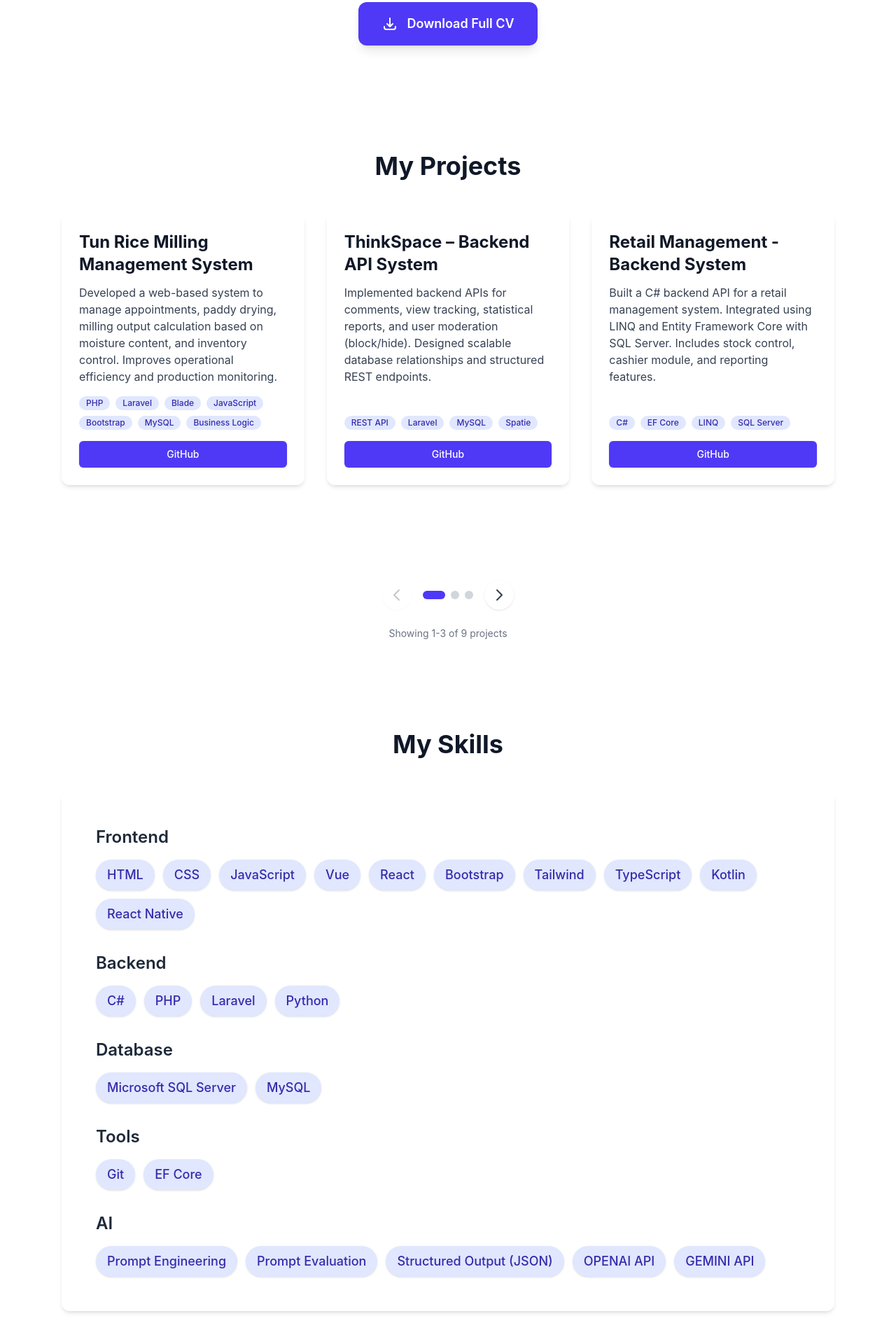
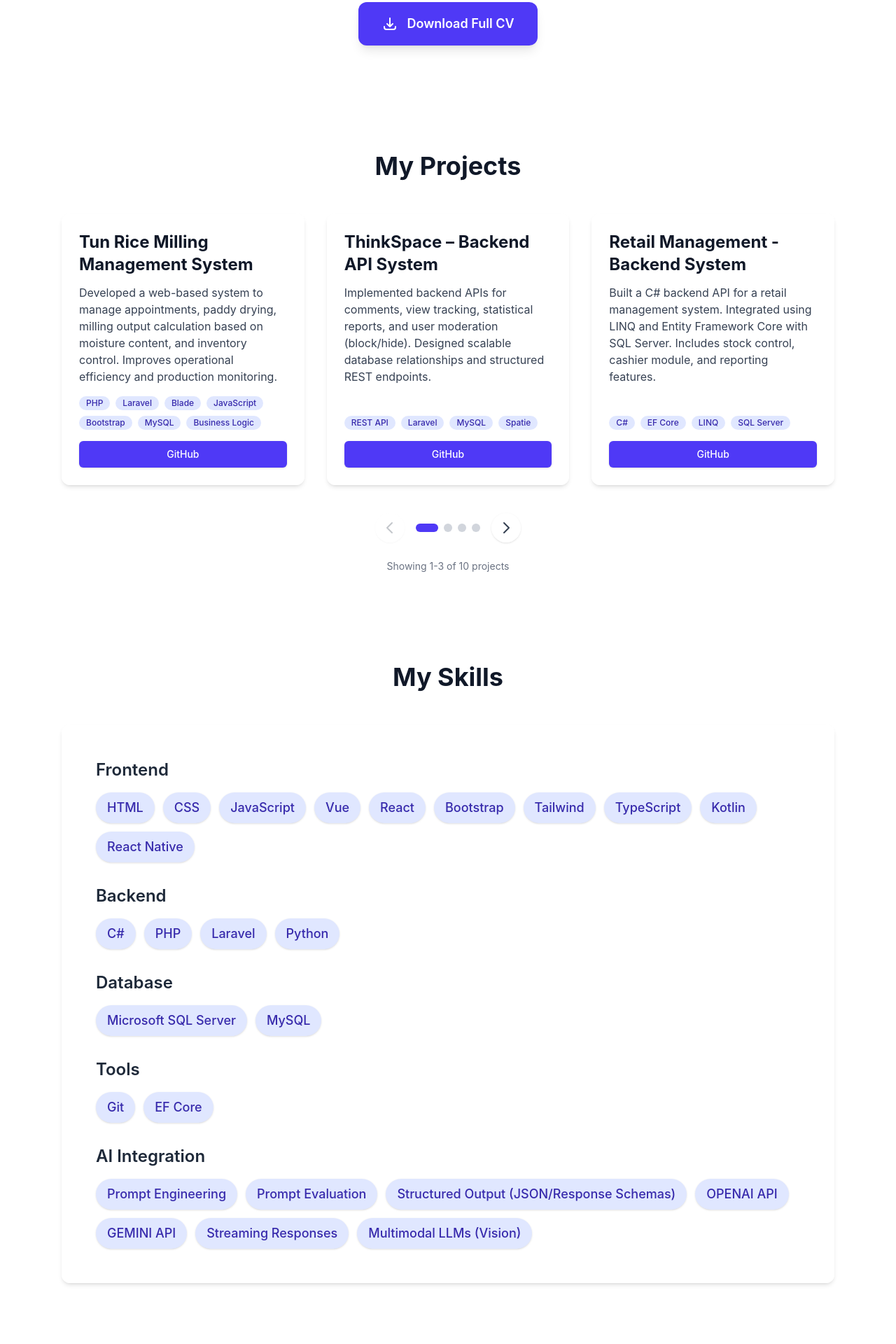
Before and after one commit to PyaePhyo-Win/ppwin-portfolio, a Vue app: page / in a window 1280 px wide. Shown: the part 1700-3620 px from the top of the page at 70% size. Built offline with nearby package versions, Linux system fonts and the light colour scheme.

Commit message:
update skill and project section

```diff
--- a/src/components/ProjectsSection.vue
+++ b/src/components/ProjectsSection.vue
@@ -1,9 +1,9 @@
 <template>
-  <section id="projects" class="container max-w-6xl mx-auto px-6 py-16 min-h-screen flex flex-col items-center justify-center overflow-hidden">
+  <section id="projects" class="container max-w-6xl mx-auto px-6 py-16 flex flex-col items-center overflow-hidden">
     <h2 class="text-4xl font-bold text-gray-900 dark:text-white text-center mb-12 mt-6">My Projects</h2>
 
     <!-- Projects Grid with Transition -->
-    <div class="relative w-full min-h-[500px]">
+    <div class="relative w-full">
       <TransitionGroup
         name="project-fade"
         tag="div"
@@ -18,7 +18,7 @@
     </div>
 
     <!-- Pagination Controls -->
-    <div v-if="totalPages > 1" class="mt-6 sm:mt-6 md:mt-6 flex items-center justify-center space-x-4">
+    <div v-if="totalPages > 1" class="mt-10 flex items-center justify-center space-x-4">
       <button
         @click="prevPage"
         :disabled="currentPage === 1"
--- a/src/components/SkillsSection.vue
+++ b/src/components/SkillsSection.vue
@@ -3,7 +3,8 @@
     <h2 class="text-4xl font-bold text-gray-900 dark:text-white text-center mb-12">My Skills</h2>
     <div class="bg-white/70 dark:bg-gray-800/70 backdrop-blur-md rounded-xl shadow-md p-8 md:p-12 transition-colors duration-300 border border-white/20 dark:border-gray-700/30">
       <div v-for="(skillsGroup, category) in SKILLS" :key="category" class="mb-8 last:mb-0">
-        <h3 class="text-2xl font-semibold text-gray-800 dark:text-gray-200 mb-4">{{ category }}</h3>
+        <h3 v-if="category != 'AI'" class="text-2xl font-semibold text-gray-800 dark:text-gray-200 mb-4">{{ category }}</h3>
+        <h3 v-else class="text-2xl font-semibold text-gray-800 dark:text-gray-200 mb-4">AI Integration</h3>
         <div class="flex flex-wrap gap-3">
           <span v-for="skill in skillsGroup" :key="skill"
             class="px-4 py-2 rounded-full bg-indigo-100 dark:bg-indigo-700 text-indigo-800 dark:text-indigo-100 text-lg font-medium shadow-sm">
--- a/src/constants/data.ts
+++ b/src/constants/data.ts
@@ -108,6 +108,12 @@ export const PROJECTS: Project[] = [
     techStack: ['PHP', 'JavaScript', 'MySQL', 'Bootstrap'],
     githubLink: 'https://github.com/PyaePhyo-Win/social-media-campaign',
   },
+  {
+    title: 'Advanced LLM Integration (Learning Project)',
+    description: 'A hands-on project focused on mastering API integration using the Google GenAI SDK and Python. Developed automated pipelines for structured data extraction and prompt evaluation, implementing custom resilience layers with Tenacity to handle API rate-limiting and error recovery.',
+    techStack: ['Python', 'Jupyter Notebook', 'Google GenAI SDK', 'Pydantic', 'Tenacity'],
+    githubLink: '',
+  }
 ];
 
 export const SKILLS: Skills = {
@@ -115,5 +121,5 @@ export const SKILLS: Skills = {
   Backend: ['C#', 'PHP', 'Laravel', 'Python'],
   Database: ['Microsoft SQL Server', 'MySQL'],
   Tools: ['Git', 'EF Core'],
-  AI: ['Prompt Engineering', 'Prompt Evaluation', 'Structured Output (JSON)', 'OPENAI API', 'GEMINI API']
+  AI: ['Prompt Engineering', 'Prompt Evaluation', 'Structured Output (JSON/Response Schemas)', 'OPENAI API', 'GEMINI API', 'Streaming Responses', 'Multimodal LLMs (Vision)']
 };
```
